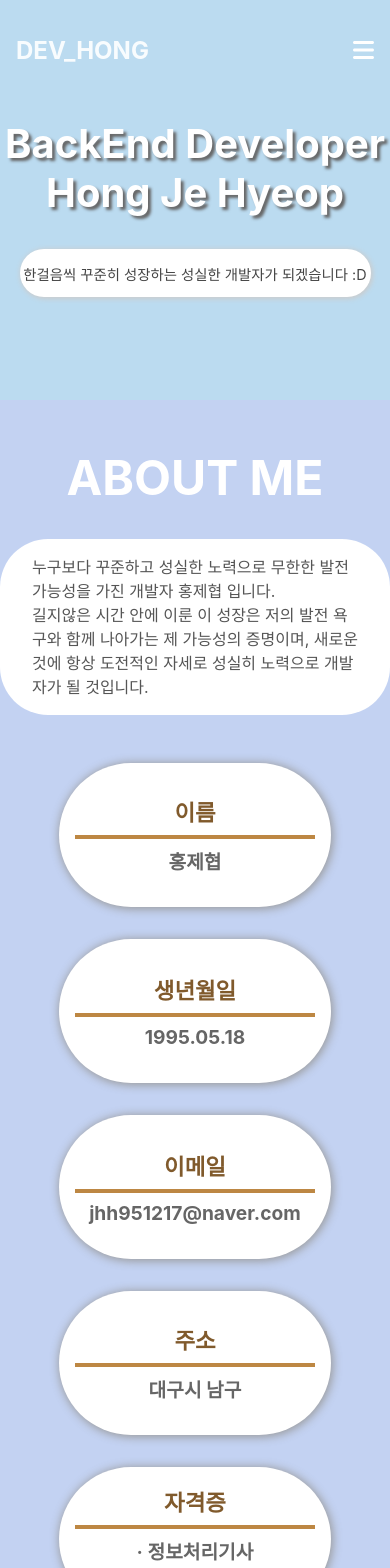
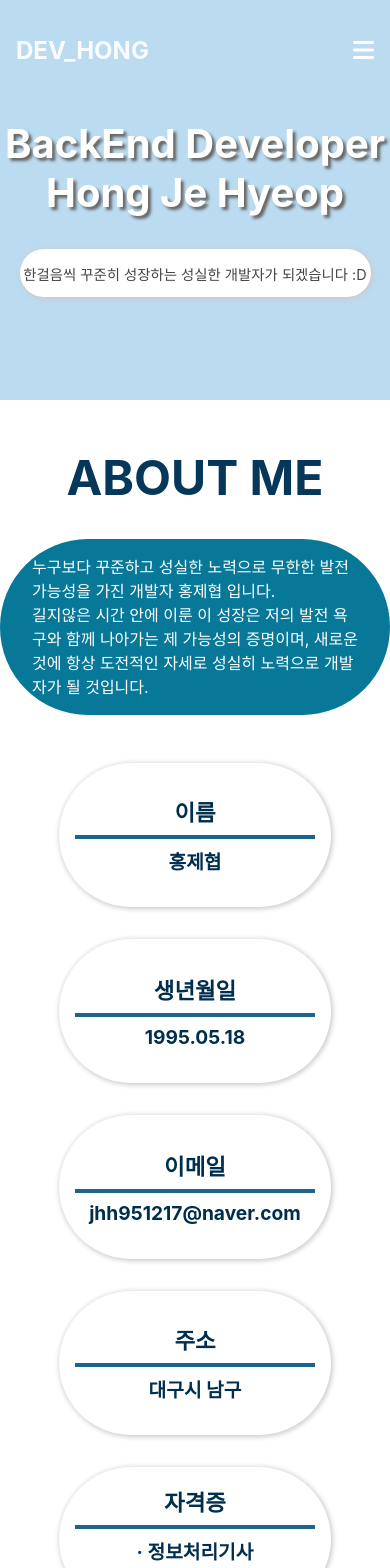
Before and after one commit to HongJeHyeop/My-Landing-Page, a React (Create React App) app: page / in a window 390 px wide. Shown: the top 1568 px of the page. Built offline with nearby package versions, Linux system fonts and the light colour scheme.

Commit message:
Design(header, intro, project) : modify (230628)

```diff
--- a/src/components/Skill.js
+++ b/src/components/Skill.js
@@ -46,10 +46,7 @@ function Skill(prop, ref) {
                             <li>Git / Github</li>
                             <li>IntelliJ / WebStorm</li>
                             <li>Eclipse / VSConde</li>
-                            <li>Workbench / HeidiSQL</li>
                             <li>VMware</li>
-                            <li>PuTTY / PuTTYgen</li>
-                            <li>FileZilla</li>
                         </ul>
                     </div>
                 </div>
--- a/src/css/header.css
+++ b/src/css/header.css
@@ -87,15 +87,16 @@
     .header-menus > ul{
         display: flex;
         flex-direction: column;
-        background-color: #bd8743;
+        background-color: #fff;
     }
     #header-wrap > .header-menus > ul > li {
         margin: 0;
         padding: 1rem 0;
         width: 100%;
         text-align: center;
-        color: #fff;
-        border-bottom: 1px solid #fff;
+        color: #444;
+        border-bottom: 2px solid #ccc;
+        box-sizing: border-box;
     }
 
 }
--- a/src/css/introduction.css
+++ b/src/css/introduction.css
@@ -1,5 +1,5 @@
 #intro {
-    background-color: rgba(58, 107, 213, 0.3);
+    /*background-color: rgba(58, 107, 213, 0.3);*/
 }
 #intro-wrap {
     margin: 0 auto;
@@ -11,17 +11,17 @@
     padding: 2rem 0;
     font-size: 3rem;
     text-align: center;
-    color: #fff;
+    color: #043759;
 }
 #intro-wrap > #intro-contents {
     padding: 1rem 2rem;
-    background-color: white;
+    background-color: rgb(7, 120, 152);
     line-height: 1rem;
     border-radius: 3rem;
 }
 #intro-wrap > #intro-contents > span{
     line-height: 1.5rem;
-    color: #555;
+    color: #fff;
 }
 #intro-wrap > #info {
     margin: 2rem auto;
@@ -38,7 +38,7 @@
     height: 7rem;
     border-radius: 5rem;
     background-color: white;
-    box-shadow: 1px 1px 10px 1px #999;
+    box-shadow: 1px 1px 5px 1px #ccc;
 
     display: flex;
     flex-direction: column;
@@ -47,23 +47,26 @@
 .info-list > div > h3{
     text-align: center;
     font-size: 1.4rem;
-    color: #805a2c;
+    color: #002e4f;
 }
 .info-list > div > p{
     text-align: center;
     font-size: 1.2rem;
     font-weight: bold;
-    color: #666;
+    color: #002e4f;
 }
 .info-list > div > hr{
     margin: 0.5rem 0;
-    border: 2px solid #bd8743;
+    border: 2px solid #1d648a;
 }
 
 
 @media screen and (max-width: 768px) {
     #intro-wrap {
         width: 100%;
+    }
+    #intro-wrap > #intro-contents {
+        border-radius: 6rem;
     }
     #info {
         display: flex;
--- a/src/css/project.css
+++ b/src/css/project.css
@@ -1,5 +1,5 @@
 #project {
-    background-color: #c9d090;
+    background-color: #eee;
 }
 #project-wrap {
     margin: 0 auto;
@@ -10,7 +10,7 @@
     padding: 2rem 0;
     font-size: 3rem;
     text-align: center;
-    color: #fff;
+    color: #111;
 }
 
 .project-box {
```
